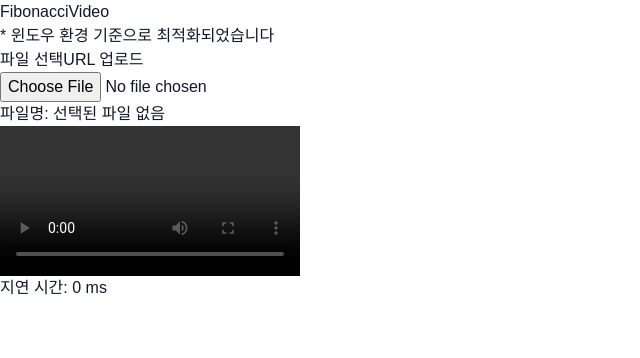
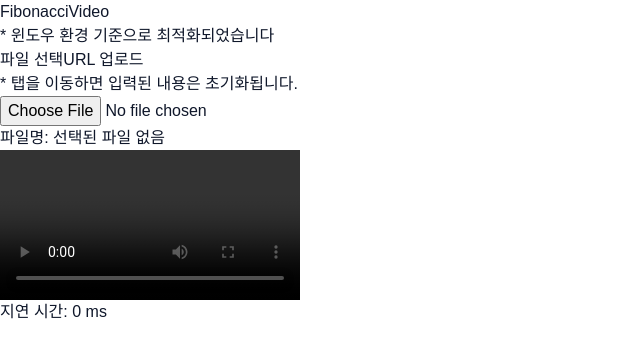
Before and after one commit to ohwowoAo/Pre_task, a Next.js app: page / in a window 1280 px wide. Both pictures are taken after a click on the button "Video". Shown: the top 358 px of the page, without its empty margins (0-640 px from the left). Built offline with nearby package versions, Linux system fonts and the light colour scheme.

Commit message:
chore : 탭이동관련 안내문구 추가 & 인풋 타입변경

```diff
--- a/src/app/components/videoPlayer/UrlUpload.js
+++ b/src/app/components/videoPlayer/UrlUpload.js
@@ -4,7 +4,6 @@ const UrlUpload = () => {
   const urlVideoRef = useRef(null);
   const [videoUrl, setVideoUrl] = useState("");
   const [urlDelay, setUrlDelay] = useState(0);
-  const [urlError, setUrlError] = useState(null);
 
   const extractYouTubeVideoID = (url) => {
     const videoIDPattern =
@@ -32,7 +31,6 @@ const UrlUpload = () => {
         const endTime = performance.now();
         const loadDelay = Math.round(endTime - startTime);
         setUrlDelay(loadDelay);
-        setUrlError(null);
       };
     } else {
       alert("유효하지 않은 YouTube URL입니다.");
@@ -44,7 +42,7 @@ const UrlUpload = () => {
     <div className="w-full h-full">
       <div className="flex gap-2">
         <input
-          type="text"
+          type="search"
           placeholder="YouTube URL을 입력하세요"
           className="w-full px-3"
           value={videoUrl}
--- a/src/app/components/videoPlayer/VideoPlayer.js
+++ b/src/app/components/videoPlayer/VideoPlayer.js
@@ -14,7 +14,7 @@ const VideoPlayer = () => {
   return (
     <div className="w-2/4 h-2/6">
       {/* 탭 버튼 */}
-      <div className="flex my-10 gap-1">
+      <div className="flex my-10 gap-1 items-end ">
         {videoTabs.map(({ key, label }) => (
           <button
             key={key}
@@ -28,6 +28,9 @@ const VideoPlayer = () => {
             {label}
           </button>
         ))}
+        <p className="ml-3 mb-2 text-slate-600 text-sm">
+          * 탭을 이동하면 입력된 내용은 초기화됩니다.
+        </p>
       </div>
       {/* 직접 업로드 탭 */}
       {activeTab === "file" && <DirectUpload />}
```
